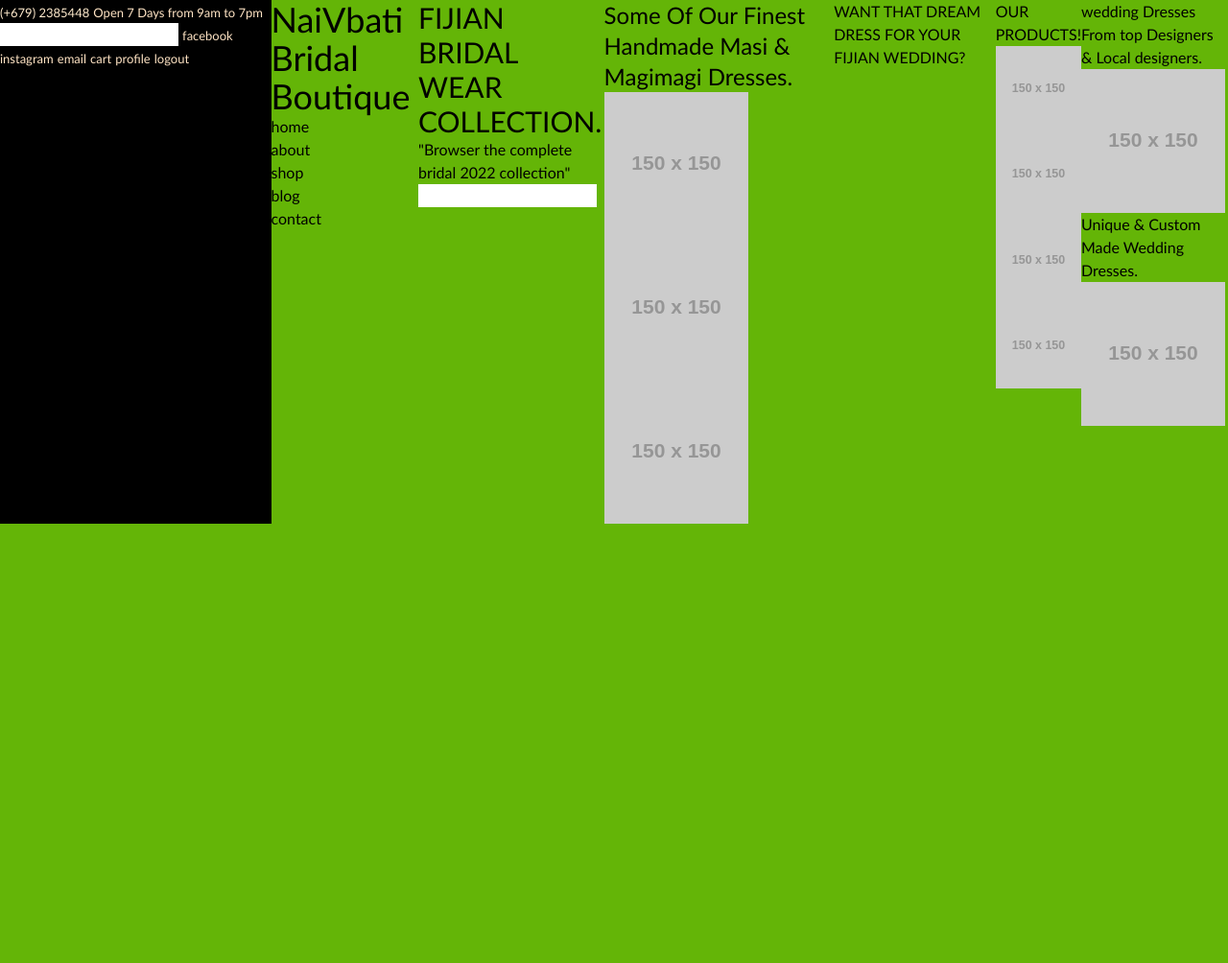
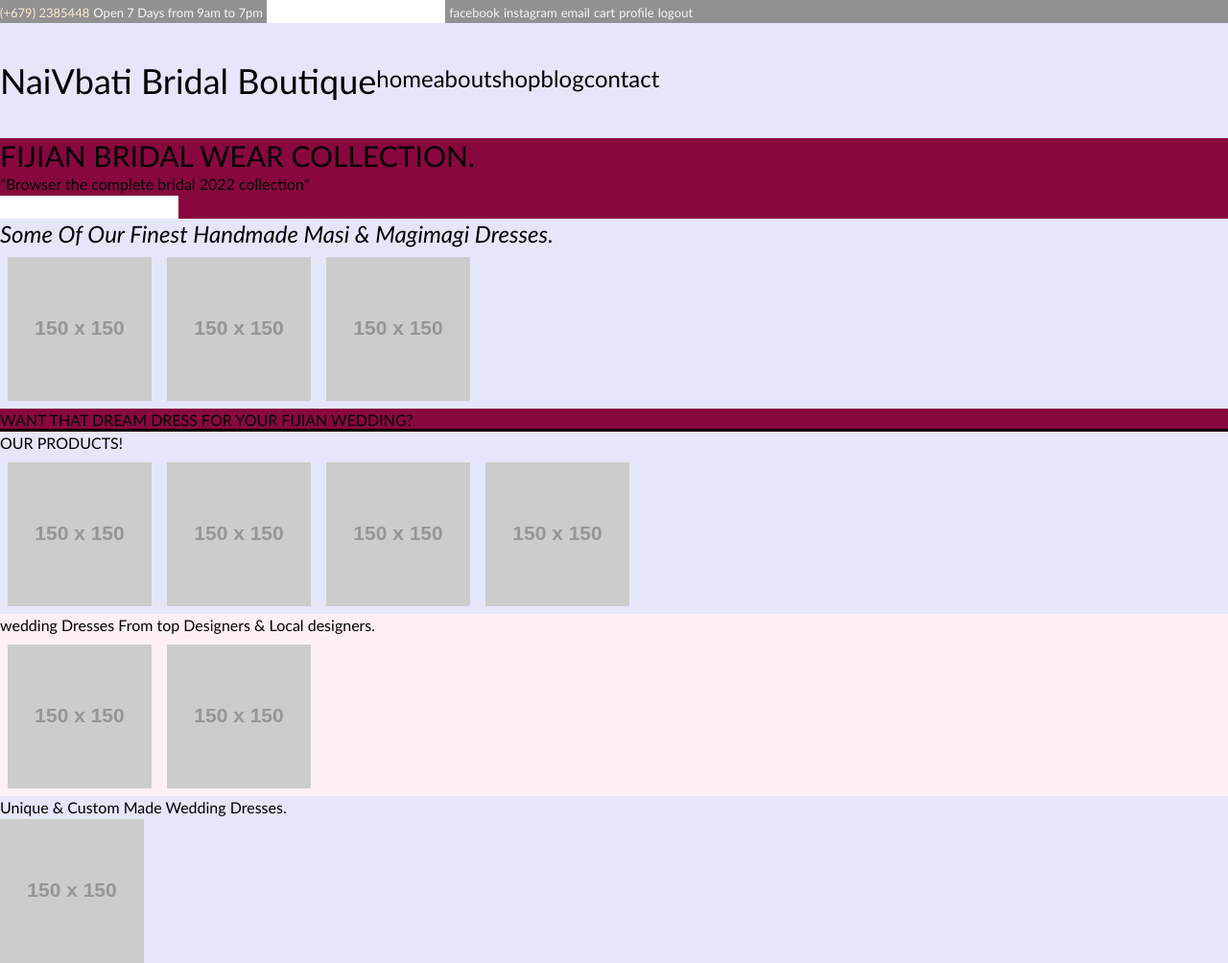
Before and after one commit to acekay21/Project-1, a plain HTML site: page index.html in a window 1280 px wide. Shown: the whole page at 96% size. Before the commit the page ends 800 px from the top, so only its background shows below. Drawn offline with nearby package versions, Linux system fonts and the light colour scheme; placeholder pictures from the web are drawn by us.

Commit message:
started playing around with tailwind to edit/add style to my project

```diff
--- a/index.html
+++ b/index.html
@@ -21,16 +21,18 @@
       </div>
     </section>
     <section id=".body">
-      <header>
-        <h1 class="text-4xl">NaiVbati Bridal Boutique</h1>
+      <header style="background-color: lavender; font-size: x-large;" class="flex flex-row py-10">
         <div>
-          <ul>
-            <li><a href="#">home</a></li>
-            <li><a href="#">about</a></li>
-            <li><a href="#">shop</a></li>
-            <li><a href="#">blog</a></li>
-            <li><a href="#">contact</a></li>
-          </ul>
+            <h1 class="text-4xl">NaiVbati Bridal Boutique</h1>
+        </div>
+        <div class="flex justify-end">
+             <div class="flex flex-row">
+                <div> <li><a href="#">home</a></li></div>
+                <div><li><a href="#">about</a></li> </div>
+                <div> <li><a href="#">shop</a></li></div>
+                <div><li><a href="#">blog</a></li></div>
+                <div> <li><a href="#">contact</a></li></div>
+            </div>
         </div>
       </header>
     </section>
@@ -40,44 +42,43 @@
       <h1 class="text-1xl">"Browser the complete bridal 2022 collection"</h1>
       <input type="search" />
     </section>
-    <header>
+    <header style="background-color: lavender;font-style: oblique;">
       <h1 class="text-2xl">
         Some Of Our Finest Handmade Masi & Magimagi Dresses.
       </h1>
-      <div><img src="https://via.placeholder.com/150" /></div>
-      <div><img src="https://via.placeholder.com/150" /></div>
-      <div><img src="https://via.placeholder.com/150" /></div>
+      <div class="flex flex-row ">
+        <div><div class="p-2"> <img src="https://via.placeholder.com/150" /></div></div>
+        <div><div class="p-2"> <img src="https://via.placeholder.com/150" /></div></div>
+        <div><div class="p-2"> <img src="https://via.placeholder.com/150" /></div></div>
+      </div>
     </header>
     <h1 class="text4xl">WANT THAT DREAM DRESS FOR YOUR FIJIAN WEDDING?</h1>
     <section id=".PRODUCTS"></section>
-    <header>
+    <header style="background-color: lavender; outline-style: solid;border-block-style:">
       <h1 class="text 2xl">OUR PRODUCTS!</h1>
-      <div>
-        <div>
-          <img src="https://via.placeholder.com/150" />
-        </div>
-        <div>
-          <img src="https://via.placeholder.com/150" />
-        </div>
-        <div>
-          <img src="https://via.placeholder.com/150" />
-        </div>
-        <div>
-          <img src="https://via.placeholder.com/150" />
-        </div>
+      <div class="flex flex-row ">
+        <div class="p-2"> <img src="https://via.placeholder.com/150" /></div>
+        <div class="p-2"> <img src="https://via.placeholder.com/150" /></div>
+        <div class="p-2"> <img src="https://via.placeholder.com/150" /></div>
+        <div class="p-2"> <img src="https://via.placeholder.com/150" /></div>
       </div>
     </header>
-    <header>
+    <header style="background-color: lavenderblush; border-style: solid; ">
       <h1 class="text 2xl">
         wedding Dresses From top Designers & Local designers.
-        <div>
-          <img src="https://via.placeholder.com/150" />
-        </div>
-        Unique & Custom Made Wedding Dresses.
-        <div>
-          <img src="https://via.placeholder.com/150" />
-        </div>
+        <div class="flex flex-row ">
+            <div class="p-2"> <img src="https://via.placeholder.com/150" /></div>
+            <div class="p-2"> <img src="https://via.placeholder.com/150" /></div>
+          </div>
+        </header>
+        <header style="background-color:lavender; border-style: solid;">
+            Unique & Custom Made Wedding Dresses.
+            <div>
+              <img src="https://via.placeholder.com/150" />
+            </div>
+        </header>
       </h1>
     </header>
+</head>
   </body>
 </html>
--- a/style.css
+++ b/style.css
@@ -1,22 +1,25 @@
 body {
   font-family: "Gill Sans", "Gill Sans MT", Calibri, "Trebuchet MS", sans-serif;
+}
+li {
+  list-style: none;
 }
 .topbar span,
 .topbar a {
   font-size: small;
-  color: bisque;
+  color: rgb(248, 246, 242);
 }
 .topbar .phone {
   color: blanchedalmond;
 }
 #topbar {
-  background-color: black;
+  background-color: rgb(145, 145, 145);
 }
 .body {
   font-family: "Times New Roman", Times, serif;
 }
 .body {
-  font-size: small;
+  font-size: x-small;
 }
 #body {
   background-color: grey;
@@ -27,7 +30,7 @@ body {
 .PRODUCTS span,
 .PRODUCTS a {
   font-size: x-large;
-  color: grey;
+  color: rgb(255, 255, 255);
 }
 #PRODUCTS {
   background-color: theme("colors.white");
@@ -36,14 +39,14 @@ body {
   box-shadow: theme("boxShadow.xl");
 }
 body {
-  background-color: rgb(100, 181, 7);
+  background-color: hsl(334, 90%, 28%);
   display: flex;
-  flex-direction: row;
+  flex-direction: column;
   flex-wrap: nowrap;
   justify-content: flex-start;
   align-self: auto;
 }
-.container section {
+.PRODUCTS section {
   padding: 50px;
 }
 .body .style {
```
